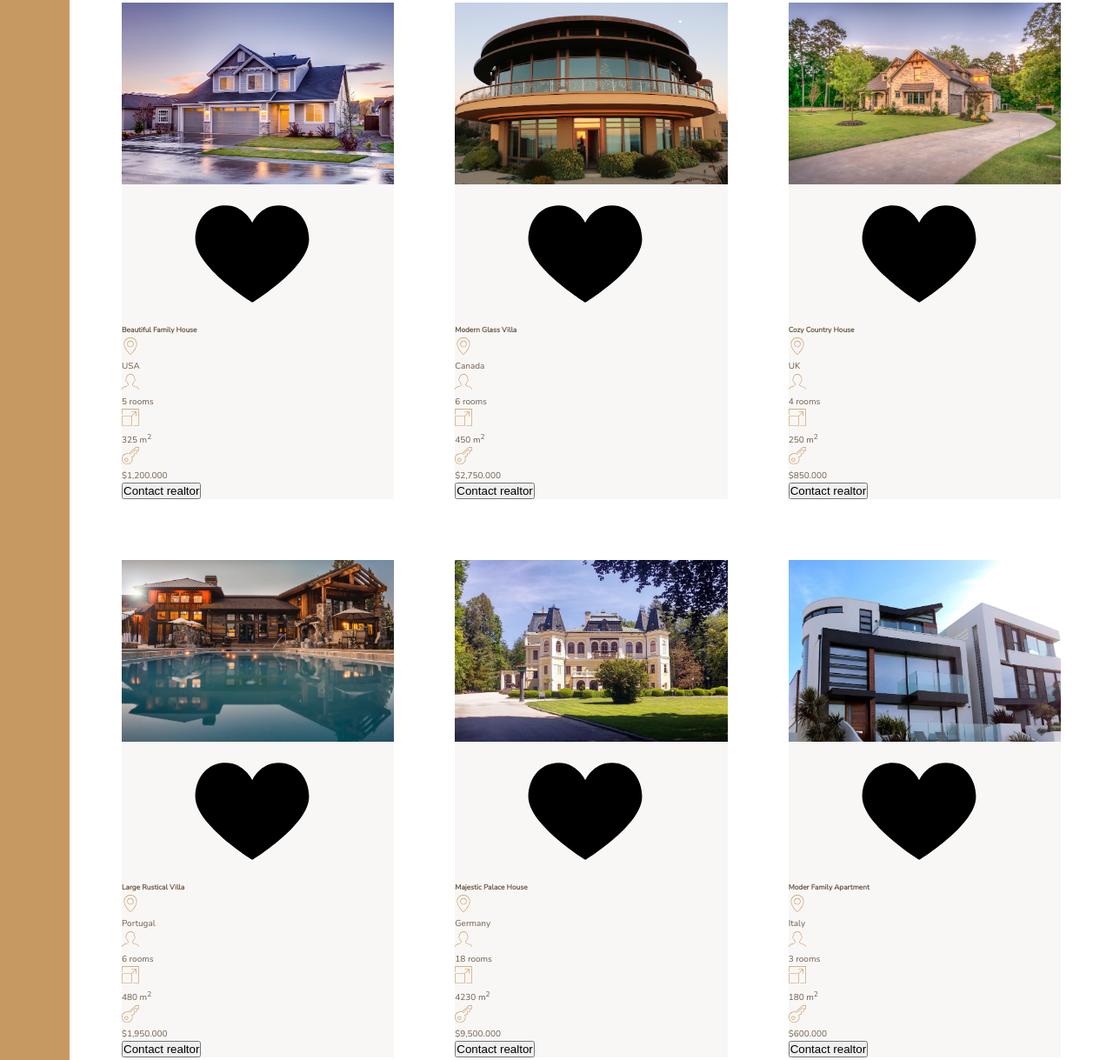
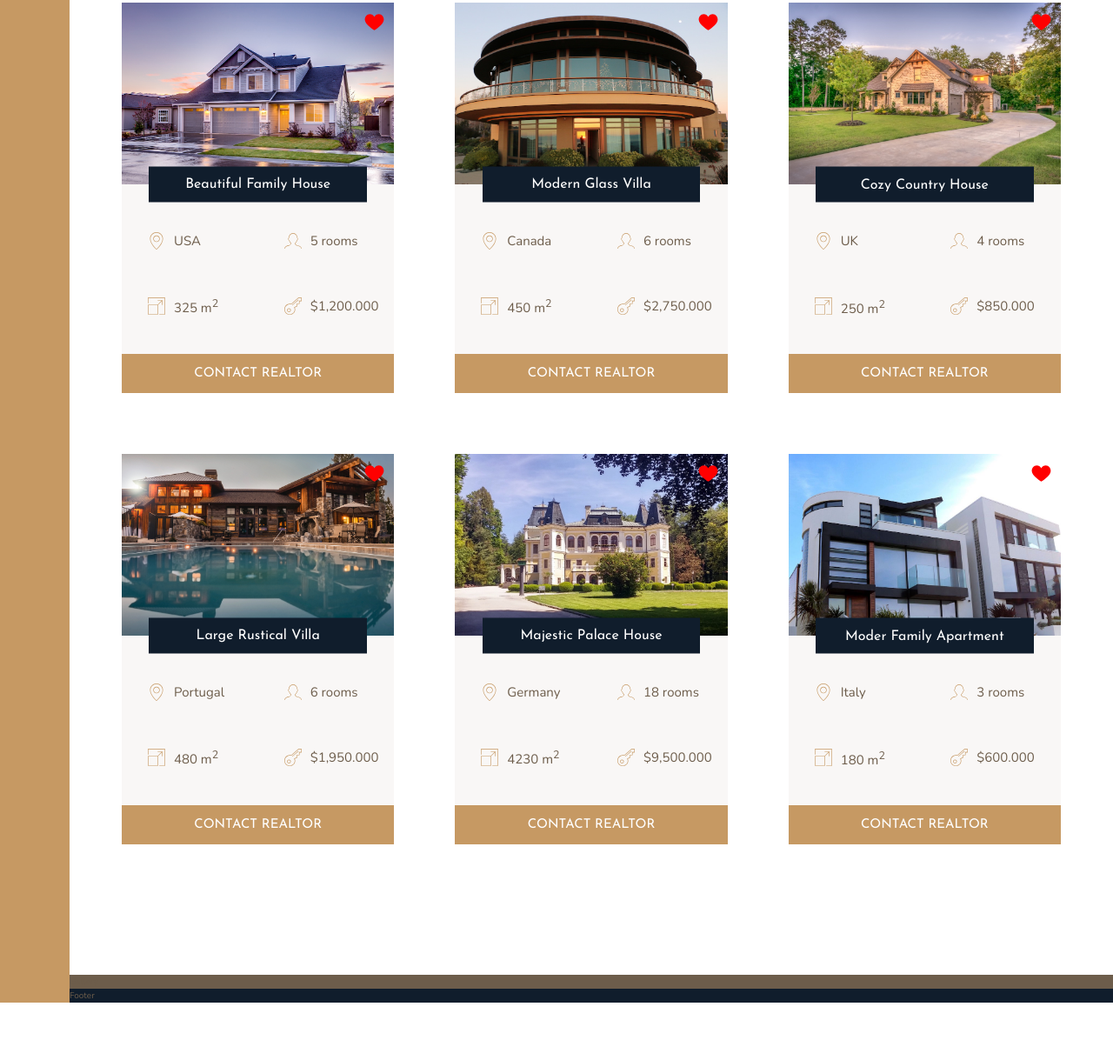
Before and after one commit to tsirianni/Nexter-realState-landingPage, a website: page index.html in a window 1280 px wide. Shown: the part 1849-3068 px from the top of the page at 87% size. After the commit the page ends 3002 px from the top, so only its background shows below. Drawn offline with nearby package versions, Linux system fonts and the light colour scheme.

Commit message:
Cards section finished | checkpoint

```diff
--- a/index.html
+++ b/index.html
@@ -104,230 +104,230 @@
         <section class="homes">
             <div class="home">
                 <img src="image/house-1.jpeg" alt="House 1" class="home__img">
-                <svg class="feature__like">
+                <svg class="home__like">
                     <use xlink:href="image/sprite.svg#icon-heart-full"></use>
                 </svg>
                 <h5 class="home__name">Beautiful Family House</h5>
 
                 <div class="home__location">
-                    <svg class="feature__like">
+                    <svg class="home__like">
                         <use xlink:href="image/sprite.svg#icon-map-pin"></use>
                     </svg>
                     <p>USA</p>
                 </div>
 
                 <div class="home__rooms">
-                    <svg class="feature__like">
+                    <svg class="home__like">
                         <use xlink:href="image/sprite.svg#icon-profile-male"></use>
                     </svg>
                     <p>5 rooms</p>
                 </div>
 
                 <div class="home__area">
-                    <svg class="feature__like">
+                    <svg class="home__like">
                         <use xlink:href="image/sprite.svg#icon-expand"></use>
                     </svg>
                     <p>325 m<sup>2</sup></p>
                 </div>
 
                 <div class="home__price">
-                    <svg class="feature__like">
+                    <svg class="home__like">
                         <use xlink:href="image/sprite.svg#icon-key"></use>
                     </svg>
                     <p>$1,200.000</p>
                 </div>
 
-                <button class="cta">Contact realtor</button>
+                <button class="btn home__btn">Contact realtor</button>
             </div>
 
             <div class="home">
                 <img src="image/house-2.jpeg" alt="House 2" class="home__img">
-                <svg class="feature__like">
+                <svg class="home__like">
                     <use xlink:href="image/sprite.svg#icon-heart-full"></use>
                 </svg>
                 <h5 class="home__name">Modern Glass Villa</h5>
 
                 <div class="home__location">
-                    <svg class="feature__like">
+                    <svg class="home__like">
                         <use xlink:href="image/sprite.svg#icon-map-pin"></use>
                     </svg>
                     <p>Canada</p>
                 </div>
 
                 <div class="home__rooms">
-                    <svg class="feature__like">
+                    <svg class="home__like">
                         <use xlink:href="image/sprite.svg#icon-profile-male"></use>
                     </svg>
                     <p>6 rooms</p>
                 </div>
 
                 <div class="home__area">
-                    <svg class="feature__like">
+                    <svg class="home__like">
                         <use xlink:href="image/sprite.svg#icon-expand"></use>
                     </svg>
                     <p>450 m<sup>2</sup></p>
                 </div>
 
                 <div class="home__price">
-                    <svg class="feature__like">
+                    <svg class="home__like">
                         <use xlink:href="image/sprite.svg#icon-key"></use>
                     </svg>
                     <p>$2,750.000</p>
                 </div>
 
-                <button class="cta">Contact realtor</button>
+                <button class="btn home__btn">Contact realtor</button>
             </div>
 
             <div class="home">
                 <img src="image/house-3.jpeg" alt="House 3" class="home__img">
-                <svg class="feature__like">
+                <svg class="home__like">
                     <use xlink:href="image/sprite.svg#icon-heart-full"></use>
                 </svg>
                 <h5 class="home__name">Cozy Country House</h5>
 
                 <div class="home__location">
-                    <svg class="feature__like">
+                    <svg class="home__like">
                         <use xlink:href="image/sprite.svg#icon-map-pin"></use>
                     </svg>
                     <p>UK</p>
                 </div>
 
                 <div class="home__rooms">
-                    <svg class="feature__like">
+                    <svg class="home__like">
                         <use xlink:href="image/sprite.svg#icon-profile-male"></use>
                     </svg>
                     <p>4 rooms</p>
                 </div>
 
                 <div class="home__area">
-                    <svg class="feature__like">
+                    <svg class="home__like">
                         <use xlink:href="image/sprite.svg#icon-expand"></use>
                     </svg>
                     <p>250 m<sup>2</sup></p>
                 </div>
 
                 <div class="home__price">
-                    <svg class="feature__like">
+                    <svg class="home__like">
                         <use xlink:href="image/sprite.svg#icon-key"></use>
                     </svg>
                     <p>$850.000</p>
                 </div>
 
-                <button class="cta">Contact realtor</button>
+                <button class="btn home__btn">Contact realtor</button>
             </div>
 
             <div class="home">
                 <img src="image/house-4.jpeg" alt="House 4" class="home__img">
-                <svg class="feature__like">
+                <svg class="home__like">
                     <use xlink:href="image/sprite.svg#icon-heart-full"></use>
                 </svg>
                 <h5 class="home__name">Large Rustical Villa</h5>
 
                 <div class="home__location">
-                    <svg class="feature__like">
+                    <svg class="home__like">
                         <use xlink:href="image/sprite.svg#icon-map-pin"></use>
                     </svg>
                     <p>Portugal</p>
                 </div>
 
                 <div class="home__rooms">
-                    <svg class="feature__like">
+                    <svg class="home__like">
                         <use xlink:href="image/sprite.svg#icon-profile-male"></use>
                     </svg>
                     <p>6 rooms</p>
                 </div>
 
                 <div class="home__area">
-                    <svg class="feature__like">
+                    <svg class="home__like">
                         <use xlink:href="image/sprite.svg#icon-expand"></use>
                     </svg>
                     <p>480 m<sup>2</sup></p>
                 </div>
 
                 <div class="home__price">
-                    <svg class="feature__like">
+                    <svg class="home__like">
                         <use xlink:href="image/sprite.svg#icon-key"></use>
                     </svg>
                     <p>$1,950.000</p>
                 </div>
 
-                <button class="cta">Contact realtor</button>
+                <button class="btn home__btn">Contact realtor</button>
             </div>
 
             <div class="home">
                 <img src="image/house-5.jpeg" alt="House 5" class="home__img">
-                <svg class="feature__like">
+                <svg class="home__like">
                     <use xlink:href="image/sprite.svg#icon-heart-full"></use>
                 </svg>
                 <h5 class="home__name">Majestic Palace House</h5>
 
                 <div class="home__location">
-                    <svg class="feature__like">
+                    <svg class="home__like">
                         <use xlink:href="image/sprite.svg#icon-map-pin"></use>
                     </svg>
                     <p>Germany</p>
                 </div>
 
                 <div class="home__rooms">
-                    <svg class="feature__like">
+                    <svg class="home__like">
                         <use xlink:href="image/sprite.svg#icon-profile-male"></use>
                     </svg>
                     <p>18 rooms</p>
                 </div>
 
                 <div class="home__area">
-                    <svg class="feature__like">
+                    <svg class="home__like">
                         <use xlink:href="image/sprite.svg#icon-expand"></use>
                     </svg>
                     <p>4230 m<sup>2</sup></p>
                 </div>
 
                 <div class="home__price">
-                    <svg class="feature__like">
+                    <svg class="home__like">
                         <use xlink:href="image/sprite.svg#icon-key"></use>
                     </svg>
                     <p>$9,500.000</p>
                 </div>
 
-                <button class="cta">Contact realtor</button>
+                <button class="btn home__btn">Contact realtor</button>
             </div>
 
             <div class="home">
                 <img src="image/house-6.jpeg" alt="House 6" class="home__img">
-                <svg class="feature__like">
+                <svg class="home__like">
                     <use xlink:href="image/sprite.svg#icon-heart-full"></use>
                 </svg>
                 <h5 class="home__name">Moder Family Apartment</h5>
 
                 <div class="home__location">
-                    <svg class="feature__like">
+                    <svg class="home__like">
                         <use xlink:href="image/sprite.svg#icon-map-pin"></use>
                     </svg>
                     <p>Italy</p>
                 </div>
 
                 <div class="home__rooms">
-                    <svg class="feature__like">
+                    <svg class="home__like">
                         <use xlink:href="image/sprite.svg#icon-profile-male"></use>
                     </svg>
                     <p>3 rooms</p>
                 </div>
 
                 <div class="home__area">
-                    <svg class="feature__like">
+                    <svg class="home__like">
                         <use xlink:href="image/sprite.svg#icon-expand"></use>
                     </svg>
                     <p>180 m<sup>2</sup></p>
                 </div>
 
                 <div class="home__price">
-                    <svg class="feature__like">
+                    <svg class="home__like">
                         <use xlink:href="image/sprite.svg#icon-key"></use>
                     </svg>
                     <p>$600.000</p>
                 </div>
 
-                <button class="cta">Contact realtor</button>
+                <button class="btn home__btn">Contact realtor</button>
             </div>
 
         </section>
--- a/sass/pages/_homes.scss
+++ b/sass/pages/_homes.scss
@@ -10,32 +10,70 @@
 .home {
   background-color: $grey-light-1;
 
+  display: grid;
+  grid-template-columns: repeat(2, 1fr);
+  grid-row-gap: 3.5rem;
+
   &__img {
     width: 100%;
+    grid-column: 1 / -1;
+    grid-row: 1 / 2;
+    z-index: 1;
   }
 
   &__like {
-
+    grid-row: 1 / 2;
+    grid-column: 2 / 3;
+    height: 2.5rem;
+    width: 2.5rem;
+    fill: $red;
+    z-index: 5;
+    justify-self: end;
+    margin: 1rem;
   }
 
   &__name {
+    grid-row: 1 / 2;
+    grid-column: 1 / -1;
+    justify-self: center;
+    align-self: end;
+    z-index: 5;
+    transform: translateY(50%);
 
+    font-family: $font-display;
+    font-size: 1.6rem;
+    text-align: center;
+    padding: 1.25rem;
+    background-color: $secondary;
+    color: $white;
+    font-weight: 400;
+    width: 80%;
+  }
+
+  &__location,
+  &__rooms {
+    margin-top: 1rem;
   }
 
   &__location,
   &__rooms,
   &__area,
   &__price {
+    font-size: 1.5rem;
+    margin-left: 2rem;
+    display: flex;
+    align-items: center;
 
     svg {
       fill: $primary;
       height: 2rem;
       width: 2rem;
-    }
-
-    p {
-
+      margin-right: 1rem;
     }
 
   }
+
+  &__btn {
+    grid-column: 1 / -1;
+  }
 }
```
Also changed, not shown: css/style.css.
